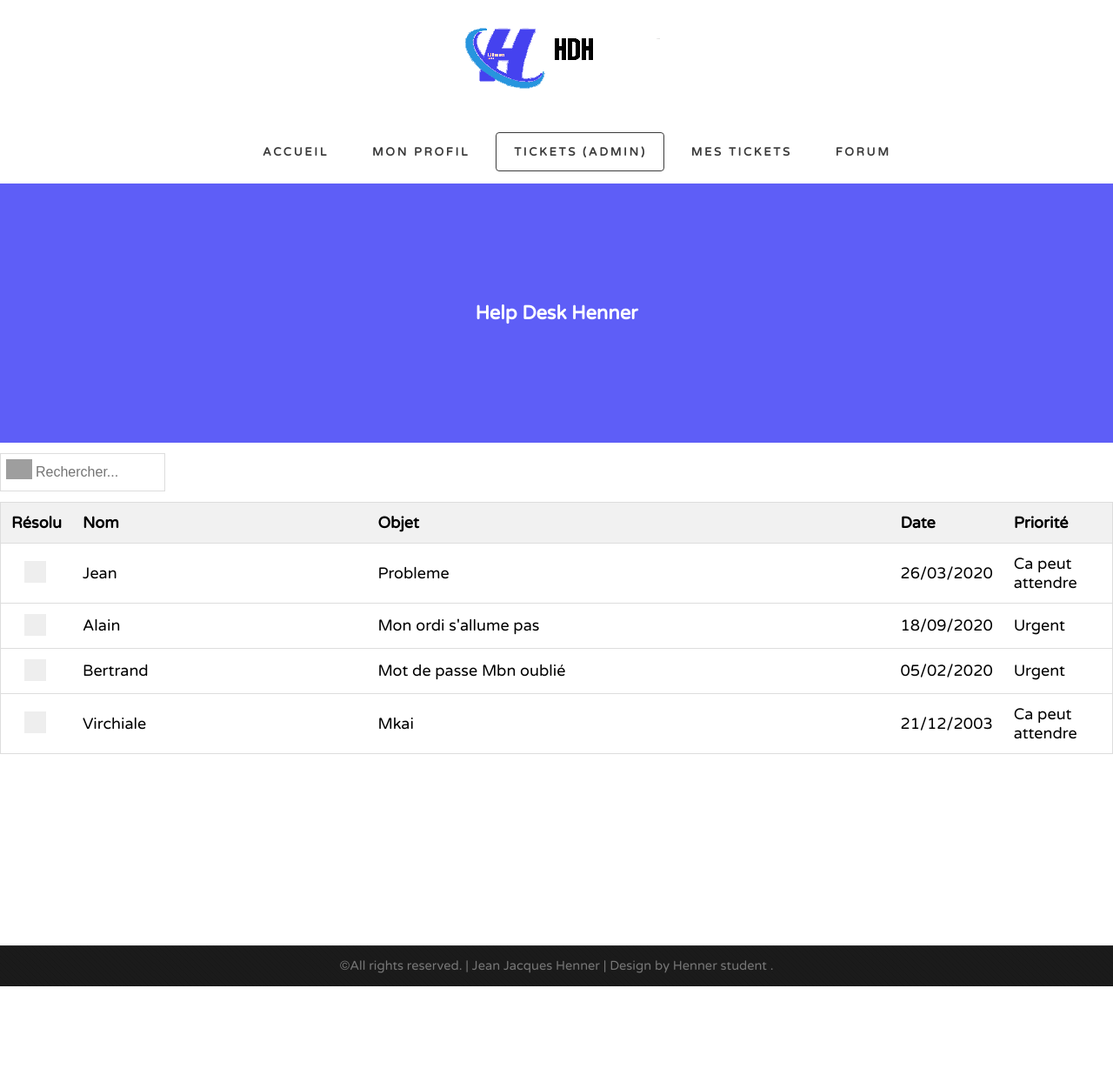
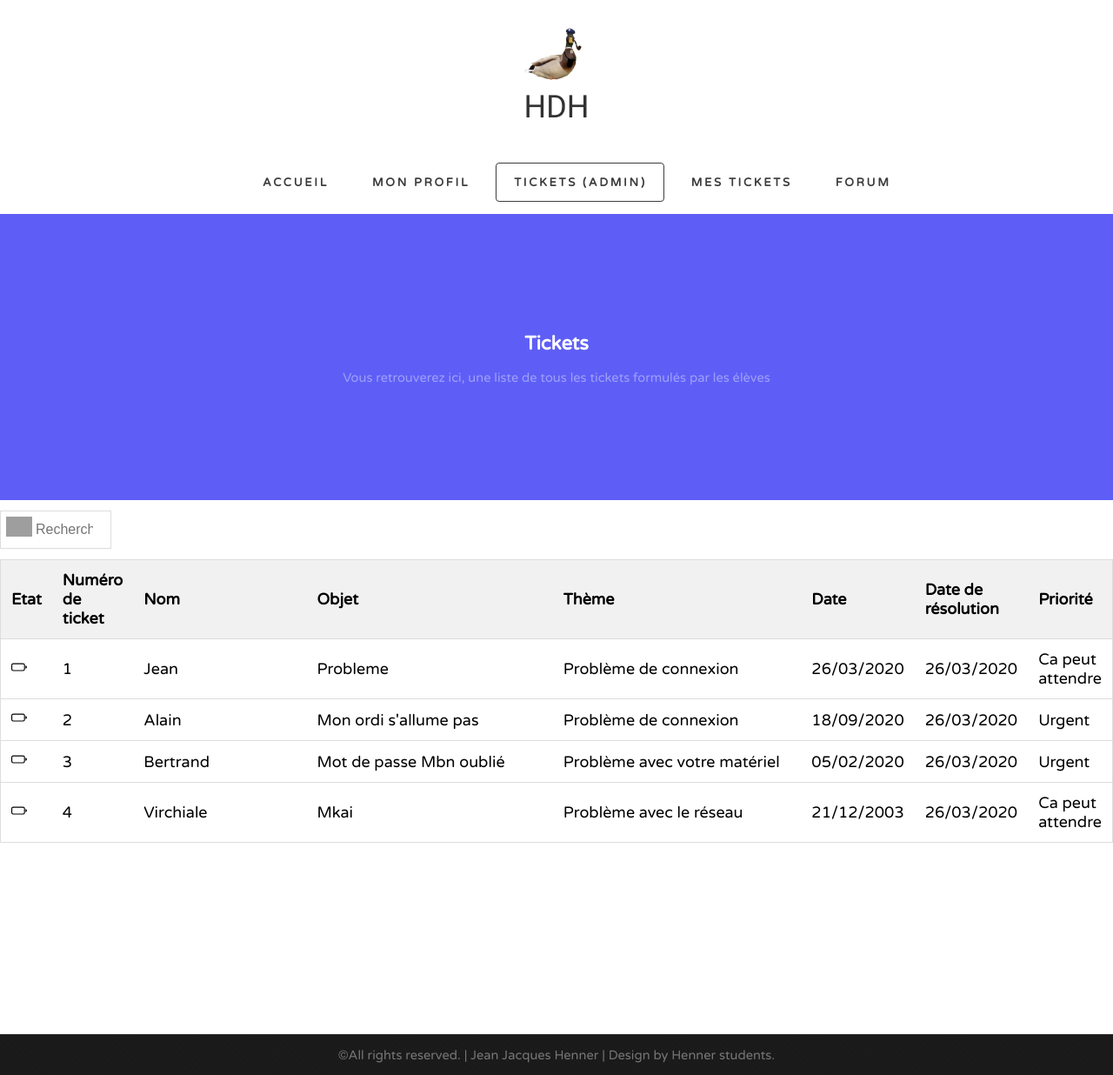
Before and after one commit to Venjoy1230/HDH, a PHP site: page /sdta.html in a window 1280 px wide. Shown: the whole page at 87% size. Before the commit the page ends 1134 px from the top, so only its background shows below. Run offline with PHP 8.4, Linux system fonts and the light colour scheme; grey boxes are pictures that could not be loaded.

Commit message:
rajout d'info sur ticket+changement d'état

```diff
--- a/sdta.css
+++ b/sdta.css
@@ -1,26 +1,41 @@
   #myInput {
-    background-image: url('https://discordemoji.com/assets/img/icons/search-icon.png'); /* Add a search icon to input */
+      background-image: url('https://discordemoji.com/assets/img/icons/search-icon.png');
+      /* Add a search icon to input */
       background-size: 30px;
-    background-position: 6px 6px; /* Position the search icon */
-    background-repeat: no-repeat; /* Do not repeat the icon image */
-    width: 10%; /* Full-width */
-    font-size: 16px; /* Increase font-size */
-    padding: 12px 20px 12px 40px; /* Add some padding */
-    border: 1px solid #ddd; /* Add a grey border */
-    margin-top: 12px ;
-    margin-bottom: 12px; /* Add some space below the input */
+      background-position: 6px 6px;
+      /* Position the search icon */
+      background-repeat: no-repeat;
+      /* Do not repeat the icon image */
+      width: 10%;
+      /* Full-width */
+      font-size: 16px;
+      /* Increase font-size */
+      padding: 12px 20px 12px 40px;
+      /* Add some padding */
+      border: 1px solid #ddd;
+      /* Add a grey border */
+      margin-top: 12px;
+      margin-bottom: 12px;
+      /* Add some space below the input */
   }
 
   #myTable {
-    border-collapse: collapse; /* Collapse borders */
-    width: 100%; /* Full-width */
-    border: 1px solid #ddd; /* Add a grey border */
-    font-size: 18px; /* Increase font-size */
+      border-collapse: collapse;
+      /* Collapse borders */
+      width: 100%;
+      /* Full-width */
+      border: 1px solid #ddd;
+      /* Add a grey border */
+      font-size: 18px;
+      /* Increase font-size */
   }
 
-  #myTable th, #myTable td {
-    text-align: left; /* Left-align text */
-    padding: 12px; /* Add padding */
+  #myTable th,
+  #myTable td {
+      text-align: left;
+      /* Left-align text */
+      padding: 12px;
+      /* Add padding */
   }
 
   #myTable tr {
@@ -28,20 +43,19 @@
       border-bottom: 1px solid #ddd;
   }
 
-  #myTable tr.header, #myTable tr:hover {
+  #myTable tr.header,
+  #myTable tr:hover {
       /* Add a grey background color to the table header and on hover */
       background-color: #f1f1f1;
   }
+  /* The container */
 
-
-
-  /* The container */
   #myTable .container1 {
       display: block;
       position: relative;
       padding-left: 35px;
       margin-bottom: 27px;
-    margin-left: 15px ;
+      margin-left: 15px;
       cursor: pointer;
       font-size: 22px;
       -webkit-user-select: none;
@@ -49,8 +63,8 @@
       -ms-user-select: none;
       user-select: none;
   }
+  /* Hide the browser's default checkbox */
 
-  /* Hide the browser's default checkbox */
   #myTable .container1 input {
       position: absolute;
       opacity: 0;
@@ -58,8 +72,8 @@
       height: 0;
       width: 0;
   }
+  /* Create a custom checkbox */
 
-  /* Create a custom checkbox */
   #myTable .checkmark {
       position: absolute;
       top: 0;
@@ -68,30 +82,30 @@
       width: 25px;
       background-color: #eee;
   }
+  /* On mouse-over, add a grey background color */
 
-  /* On mouse-over, add a grey background color */
-  #myTable .container1:hover input ~ .checkmark {
+  #myTable .container1:hover input~.checkmark {
       background-color: #ccc;
   }
+  /* When the checkbox is checked, add a blue background */
 
-  /* When the checkbox is checked, add a blue background */
-  #myTable .container1 input:checked ~ .checkmark {
+  #myTable .container1 input:checked~.checkmark {
       background-color: rgb(94, 94, 247);
   }
+  /* Create the checkmark/indicator (hidden when not checked) */
 
-  /* Create the checkmark/indicator (hidden when not checked) */
   #myTable .checkmark:after {
       content: "";
       position: absolute;
       display: none;
   }
+  /* Show the checkmark when checked */
 
-  /* Show the checkmark when checked */
-  #myTable .container1 input:checked ~ .checkmark:after {
+  #myTable .container1 input:checked~.checkmark:after {
       display: block;
   }
+  /* Style the checkmark/indicator */
 
-  /* Style the checkmark/indicator */
   #myTable .container1 .checkmark:after {
       left: 9px;
       top: 5px;
@@ -103,3 +117,131 @@
       -ms-transform: rotate(45deg);
       transform: rotate(45deg);
   }
+  /* Full-width input fields */
+
+  .modal input[type=text],
+  .modal textarea {
+      width: 100%;
+      padding: 15px;
+      margin: 5px 0 22px 0;
+      display: inline-block;
+      border: none;
+      background: #f1f1f1;
+  }
+  /* Add a background color when the inputs get focus */
+
+  .modal input[type=text]:focus,
+  .modal textarea:focus {
+      background-color: #ddd;
+      outline: none;
+  }
+  /* Set a style for all buttons */
+
+  .clearfix button {
+      background-color: #4CAF50;
+      color: white;
+      padding: 14px 20px;
+      margin: 8px 0px;
+      border: none;
+      cursor: pointer;
+      width: 50%;
+      opacity: 0.9;
+  }
+
+  .clearfix button:hover {
+      opacity: 1;
+  }
+  /* Extra styles for the cancel button */
+
+  .clearfix .cancelbtn {
+      padding: 14px 10px;
+      background-color: #f44336;
+  }
+  /* Float cancel and signup buttons and add an equal width */
+
+  .clearfix .cancelbtn,
+  .clearfix .signupbtn {
+      float: left;
+      width: 50%;
+  }
+
+  * {
+      box-sizing: border-box;
+  }
+  /* Add padding to container elements */
+
+  .container3 {
+      padding: 16px;
+  }
+  /* The Modal (background) */
+
+  .modal {
+      display: none;
+      /* Hidden by default */
+      position: fixed;
+      /* Stay in place */
+      z-index: 1;
+      /* Sit on top */
+      left: 0;
+      top: 0;
+      width: 100%;
+      /* Full width */
+      height: 100%;
+      /* Full height */
+      overflow: auto;
+      /* Enable scroll if needed */
+      background-color: #474e5d;
+      padding-top: 50px;
+  }
+  /* Modal Content/Box */
+
+  .modal-content {
+      background-color: #fefefe;
+      margin: 5% auto 15% auto;
+      /* 5% from the top, 15% from the bottom and centered */
+      border: 1px solid #888;
+      width: 80%;
+      /* Could be more or less, depending on screen size */
+  }
+  /* Style the horizontal ruler */
+
+  hr {
+      border: 1px solid #f1f1f1;
+      margin-bottom: 25px;
+  }
+  /* The Close Button (x) */
+
+  .close {
+      position: absolute;
+      right: 35px;
+      top: 15px;
+      font-size: 40px;
+      font-weight: bold;
+      color: #f1f1f1;
+  }
+
+  .close:hover,
+  .close:focus {
+      color: #f44336;
+      cursor: pointer;
+  }
+  /* Clear floats */
+
+  .clearfix::after {
+      content: "";
+      clear: both;
+      display: table;
+  }
+  /* Change styles for cancel button and signup button on extra small screens */
+
+  @media screen and (max-width: 300px) {
+      .cancelbtn,
+      .signupbtn {
+          width: 100%;
+      }
+  }
+
+  #encours,
+  #resol {
+      display: none;
+  }
--- a/sdta.html
+++ b/sdta.html
@@ -1,5 +1,6 @@
 <!DOCTYPE html PUBLIC "-//W3C//DTD XHTML 1.0 Strict//EN" "http://www.w3.org/TR/xhtml1/DTD/xhtml1-strict.dtd">
 <html xmlns="http://www.w3.org/1999/xhtml">
+
 <head>
     <meta http-equiv="Content-Type" content="text/html; charset=utf-8" />
     <title>Suivi des tickets (admin)</title>
@@ -8,23 +9,24 @@
     <link href="http://fonts.googleapis.com/css?family=Varela+Round" rel="stylesheet" />
     <link href="default.css" rel="stylesheet" type="text/css" media="all" />
     <link href="fonts.css" rel="stylesheet" type="text/css" media="all" />
-  <link rel="stylesheet" href="sdta.css" type="text/css" media="all"/>
+    <link rel="stylesheet" href="sdta.css" type="text/css" media="all" />
 
 
 </head>
+
 <body>
     <div id="wrapper1">
         <div id="header-wrapper">
             <div id="header" class="container">
-        <div id="logo"><img src="images/logo.png" alt="logo"></span>
+                <div id="logo"><img src="images/rober.png" alt="logo"></span>
                 </div>
                 <div id="menu">
                     <ul>
-            <li ><a href="index.html" accesskey="1" title="">Accueil</a></li>
-            <li><a href="#" accesskey="2" title="">Mon profil</a></li>
+                        <li><a href="index.html" accesskey="1" title="">Accueil</a></li>
+                        <li><a href="MonProfil.html" accesskey="2" title="">Mon profil</a></li>
                         <li class="current_page_item"><a href="sdta.html" accesskey="3" title="">Tickets (Admin)</a></li>
                         <li><a href="mes-tickets.html" accesskey="4" title="">Mes Tickets</a></li>
-            <li><a href="#Forum" accesskey="5" title="">Forum</a></li>
+                        <li><a href="forum.html" accesskey="5" title="">Forum</a></li>
                     </ul>
                 </div>
             </div>
@@ -33,75 +35,160 @@
         <div id="wrapper2">
             <div id="welcome" class="container">
                 <div class="title">
-				<h2>Help Desk Henner</h2>
+                    <h2>Tickets</h2>
+                    <p>Vous retrouverez ici, une liste de tous les tickets formulés par les élèves</p>
                 </div>
             </div>
             <div id="wrapper3">
                 <input type="text" id="myInput" onkeyup="myFunction()" placeholder="Rechercher...">
+                <div id="id01" class="modal">
+                    <span onclick="document.getElementById('id01').style.display='none'" class="close" title="Close Modal">&times;</span>
+                    <form class="modal-content">
+                        <div class="container3">
+                            <div class="clearfix">
+                                <button type="button" onclick="encours()" class="cancelbtn">En cours</button>
+                                <button id="soum" onclick="resol()" type="button">Résolu</button>
+                            </div>
+                        </div>
+                    </form>
+                </div>
 
                 <table id="myTable">
                     <tr class="header">
-      <th style="width:2%;">Résolu</th>
-      <th style="width:28%;">Nom</th>
-      <th style="width:50%;">Objet</th>
+                        <th style="width:2%;">Etat</th>
+                        <th style="width:5%;">Numéro de ticket</th>
+                        <th style="width:20%;">Nom</th>
+                        <th style="width:30%;">Objet</th>
+                        <th style="width:30%;">Thème</th>
                         <th style="width:10%;">Date</th>
+                        <th style="width:10%;">Date de résolution</th>
                         <th style="width:10%;">Priorité</th>
                     </tr>
-    <tr>
+                    <tr onclick="document.getElementById('id01').style.display='block'">
                         <td>
-        <label class="container1">
-          <input type="checkbox" >
-          <span class="checkmark"></span>
-          </label>
+
+                            <svg id="encours" width="1em" height="1em" viewBox="0 0 16 16" fill="currentColor" xmlns="http://www.w3.org/2000/svg">
+                              <path d="M14.5 9.5a1.5 1.5 0 0 0 0-3v3z"/>
+                              <path fill-rule="evenodd" d="M9.585 2.568a.5.5 0 0 1 .226.58L8.677 6.832h1.99a.5.5 0 0 1 .364.843l-5.334 5.667a.5.5 0 0 1-.842-.49L5.99 9.167H4a.5.5 0 0 1-.364-.843l5.333-5.667a.5.5 0 0 1 .616-.09z"/>
+                              <path fill-rule="evenodd" d="M6.332 4H2a2 2 0 0 0-2 2v4a2 2 0 0 0 2 2h2.072l.307-1H2a1 1 0 0 1-1-1V6a1 1 0 0 1 1-1h3.391l.941-1zM4.45 6H2v4h1.313a1.5 1.5 0 0 1-.405-2.361L4.45 6zm.976 5l-.308 1H6.96l.21-.224h.001l.73-.776H6.53l-.085.09.028-.09H5.426zm1.354-1H5.733l.257-.833H4a.5.5 0 0 1-.364-.843l.793-.843L5.823 6h1.373L5.157 8.167h1.51a.5.5 0 0 1 .478.647L6.78 10zm.69 0h1.374l1.394-1.482.793-.842a.5.5 0 0 0-.364-.843h-1.99L8.933 6H7.887l-.166.54-.199.646A.5.5 0 0 0 8 7.833h1.51L7.47 10zm.725-5H9.24l.308-1H7.706l-.942 1h1.374l.085-.09-.028.09zm2.4-1l-.308 1H12a1 1 0 0 1 1 1v4a1 1 0 0 1-1 1H9.276l-.942 1H12a2 2 0 0 0 2-2V6a2 2 0 0 0-2-2h-1.405zm-.378 6H12V8.02a1.499 1.499 0 0 1-.241.341L10.217 10zM12 6.646V6h-.646a1.5 1.5 0 0 1 .646.646z"/>
+                            </svg>
+                            <svg id="resol" width="1em" height="1em" viewBox="0 0 16 16" fill="currentColor" xmlns="http://www.w3.org/2000/svg">
+                              <path fill-rule="evenodd" d="M12 5H2a1 1 0 0 0-1 1v4a1 1 0 0 0 1 1h10a1 1 0 0 0 1-1V6a1 1 0 0 0-1-1zM2 4a2 2 0 0 0-2 2v4a2 2 0 0 0 2 2h10a2 2 0 0 0 2-2V6a2 2 0 0 0-2-2H2z"/>
+                              <path d="M2 6h10v4H2V6zm12.5 3.5a1.5 1.5 0 0 0 0-3v3z"/>
+                            </svg>
+                            <svg id="attente" width="1em" height="1em" viewBox="0 0 16 16" fill="currentColor" xmlns="http://www.w3.org/2000/svg">
+                              <path fill-rule="evenodd" d="M12 5H2a1 1 0 0 0-1 1v4a1 1 0 0 0 1 1h10a1 1 0 0 0 1-1V6a1 1 0 0 0-1-1zM2 4a2 2 0 0 0-2 2v4a2 2 0 0 0 2 2h10a2 2 0 0 0 2-2V6a2 2 0 0 0-2-2H2z"/>
+                              <path d="M14.5 9.5a1.5 1.5 0 0 0 0-3v3z"/>
+                            </svg>
+
                         </td>
-      <td onclick="window.open('https://www.google.com/')">Jean </td>
-      <td onclick="window.open('https://www.google.com/')">Probleme</td>
-      <td onclick="window.open('https://www.google.com/')">26/03/2020</td>
-      <td onclick="window.open('https://www.google.com/')">Ca peut attendre</td>
+                        <td>1 </td>
+                        <td>Jean </td>
+                        <td>Probleme</td>
+                        <td>Problème de connexion </td>
+                        <td>26/03/2020</td>
+                        <td>26/03/2020</td>
+                        <td>Ca peut attendre</td>
                     </tr>
-    <tr >
+                    <tr onclick="document.getElementById('id01').style.display='block'">
                         <td>
-        <label class="container1">
-          <input type="checkbox" >
-          <span class="checkmark"></span>
-          </label>
+
+                            <svg id="encours" width="1em" height="1em" viewBox="0 0 16 16" fill="currentColor" xmlns="http://www.w3.org/2000/svg">
+                              <path d="M14.5 9.5a1.5 1.5 0 0 0 0-3v3z" />
+                              <path fill-rule="evenodd"
+                                d="M9.585 2.568a.5.5 0 0 1 .226.58L8.677 6.832h1.99a.5.5 0 0 1 .364.843l-5.334 5.667a.5.5 0 0 1-.842-.49L5.99 9.167H4a.5.5 0 0 1-.364-.843l5.333-5.667a.5.5 0 0 1 .616-.09z" />
+                              <path fill-rule="evenodd"
+                                d="M6.332 4H2a2 2 0 0 0-2 2v4a2 2 0 0 0 2 2h2.072l.307-1H2a1 1 0 0 1-1-1V6a1 1 0 0 1 1-1h3.391l.941-1zM4.45 6H2v4h1.313a1.5 1.5 0 0 1-.405-2.361L4.45 6zm.976 5l-.308 1H6.96l.21-.224h.001l.73-.776H6.53l-.085.09.028-.09H5.426zm1.354-1H5.733l.257-.833H4a.5.5 0 0 1-.364-.843l.793-.843L5.823 6h1.373L5.157 8.167h1.51a.5.5 0 0 1 .478.647L6.78 10zm.69 0h1.374l1.394-1.482.793-.842a.5.5 0 0 0-.364-.843h-1.99L8.933 6H7.887l-.166.54-.199.646A.5.5 0 0 0 8 7.833h1.51L7.47 10zm.725-5H9.24l.308-1H7.706l-.942 1h1.374l.085-.09-.028.09zm2.4-1l-.308 1H12a1 1 0 0 1 1 1v4a1 1 0 0 1-1 1H9.276l-.942 1H12a2 2 0 0 0 2-2V6a2 2 0 0 0-2-2h-1.405zm-.378 6H12V8.02a1.499 1.499 0 0 1-.241.341L10.217 10zM12 6.646V6h-.646a1.5 1.5 0 0 1 .646.646z" />
+                            </svg>
+                            <svg id="resol" width="1em" height="1em" viewBox="0 0 16 16" fill="currentColor" xmlns="http://www.w3.org/2000/svg">
+                              <path fill-rule="evenodd"
+                                d="M12 5H2a1 1 0 0 0-1 1v4a1 1 0 0 0 1 1h10a1 1 0 0 0 1-1V6a1 1 0 0 0-1-1zM2 4a2 2 0 0 0-2 2v4a2 2 0 0 0 2 2h10a2 2 0 0 0 2-2V6a2 2 0 0 0-2-2H2z" />
+                              <path d="M2 6h10v4H2V6zm12.5 3.5a1.5 1.5 0 0 0 0-3v3z" />
+                            </svg>
+                            <svg id="attente" width="1em" height="1em" viewBox="0 0 16 16" fill="currentColor" xmlns="http://www.w3.org/2000/svg">
+                              <path fill-rule="evenodd"
+                                d="M12 5H2a1 1 0 0 0-1 1v4a1 1 0 0 0 1 1h10a1 1 0 0 0 1-1V6a1 1 0 0 0-1-1zM2 4a2 2 0 0 0-2 2v4a2 2 0 0 0 2 2h10a2 2 0 0 0 2-2V6a2 2 0 0 0-2-2H2z" />
+                              <path d="M14.5 9.5a1.5 1.5 0 0 0 0-3v3z" />
+                            </svg>
+
                         </td>
-      <td onclick="window.open('https://www.google.com/')">Alain</td>
-      <td onclick="window.open('https://www.google.com/')">Mon ordi s'allume pas</td>
-      <td onclick="window.open('https://www.google.com/')">18/09/2020</td>
-      <td onclick="window.open('https://www.google.com/')">Urgent</td>
+                        <td>2 </td>
+                        <td>Alain</td>
+                        <td>Mon ordi s'allume pas</td>
+                        <td>Problème de connexion </td>
+                        <td>18/09/2020</td>
+                        <td>26/03/2020</td>
+                        <td>Urgent</td>
                     </tr>
-    <tr>
+                    <tr onclick="document.getElementById('id01').style.display='block'">
                         <td>
-        <label class="container1">
-          <input type="checkbox" >
-          <span class="checkmark"></span>
-          </label>
+
+                            <svg id="encours" width="1em" height="1em" viewBox="0 0 16 16" fill="currentColor" xmlns="http://www.w3.org/2000/svg">
+                              <path d="M14.5 9.5a1.5 1.5 0 0 0 0-3v3z" />
+                              <path fill-rule="evenodd"
+                                d="M9.585 2.568a.5.5 0 0 1 .226.58L8.677 6.832h1.99a.5.5 0 0 1 .364.843l-5.334 5.667a.5.5 0 0 1-.842-.49L5.99 9.167H4a.5.5 0 0 1-.364-.843l5.333-5.667a.5.5 0 0 1 .616-.09z" />
+                              <path fill-rule="evenodd"
+                                d="M6.332 4H2a2 2 0 0 0-2 2v4a2 2 0 0 0 2 2h2.072l.307-1H2a1 1 0 0 1-1-1V6a1 1 0 0 1 1-1h3.391l.941-1zM4.45 6H2v4h1.313a1.5 1.5 0 0 1-.405-2.361L4.45 6zm.976 5l-.308 1H6.96l.21-.224h.001l.73-.776H6.53l-.085.09.028-.09H5.426zm1.354-1H5.733l.257-.833H4a.5.5 0 0 1-.364-.843l.793-.843L5.823 6h1.373L5.157 8.167h1.51a.5.5 0 0 1 .478.647L6.78 10zm.69 0h1.374l1.394-1.482.793-.842a.5.5 0 0 0-.364-.843h-1.99L8.933 6H7.887l-.166.54-.199.646A.5.5 0 0 0 8 7.833h1.51L7.47 10zm.725-5H9.24l.308-1H7.706l-.942 1h1.374l.085-.09-.028.09zm2.4-1l-.308 1H12a1 1 0 0 1 1 1v4a1 1 0 0 1-1 1H9.276l-.942 1H12a2 2 0 0 0 2-2V6a2 2 0 0 0-2-2h-1.405zm-.378 6H12V8.02a1.499 1.499 0 0 1-.241.341L10.217 10zM12 6.646V6h-.646a1.5 1.5 0 0 1 .646.646z" />
+                            </svg>
+                            <svg id="resol" width="1em" height="1em" viewBox="0 0 16 16" fill="currentColor" xmlns="http://www.w3.org/2000/svg">
+                              <path fill-rule="evenodd"
+                                d="M12 5H2a1 1 0 0 0-1 1v4a1 1 0 0 0 1 1h10a1 1 0 0 0 1-1V6a1 1 0 0 0-1-1zM2 4a2 2 0 0 0-2 2v4a2 2 0 0 0 2 2h10a2 2 0 0 0 2-2V6a2 2 0 0 0-2-2H2z" />
+                              <path d="M2 6h10v4H2V6zm12.5 3.5a1.5 1.5 0 0 0 0-3v3z" />
+                            </svg>
+                            <svg id="attente" width="1em" height="1em" viewBox="0 0 16 16" fill="currentColor" xmlns="http://www.w3.org/2000/svg">
+                              <path fill-rule="evenodd"
+                                d="M12 5H2a1 1 0 0 0-1 1v4a1 1 0 0 0 1 1h10a1 1 0 0 0 1-1V6a1 1 0 0 0-1-1zM2 4a2 2 0 0 0-2 2v4a2 2 0 0 0 2 2h10a2 2 0 0 0 2-2V6a2 2 0 0 0-2-2H2z" />
+                              <path d="M14.5 9.5a1.5 1.5 0 0 0 0-3v3z" />
+                            </svg>
+
                         </td>
-      <td onclick="window.open('https://www.google.com/')">Bertrand</td>
-      <td onclick="window.open('https://www.google.com/')">Mot de passe Mbn oublié</td>
-      <td onclick="window.open('https://www.google.com/')">05/02/2020</td>
-      <td onclick="window.open('https://www.google.com/')">Urgent</td>
+                        <td>3 </td>
+                        <td>Bertrand</td>
+                        <td>Mot de passe Mbn oublié</td>
+                        <td>Problème avec votre matériel </td>
+                        <td>05/02/2020</td>
+                        <td>26/03/2020</td>
+                        <td>Urgent</td>
                     </tr>
-    <tr>
+                    <tr onclick="document.getElementById('id01').style.display='block'">
                         <td>
-        <label class="container1">
-        <input type="checkbox" >
-        <span class="checkmark"></span>
-        </label>
+
+                            <svg id="encours" width="1em" height="1em" viewBox="0 0 16 16" fill="currentColor" xmlns="http://www.w3.org/2000/svg">
+                              <path d="M14.5 9.5a1.5 1.5 0 0 0 0-3v3z" />
+                              <path fill-rule="evenodd"
+                                d="M9.585 2.568a.5.5 0 0 1 .226.58L8.677 6.832h1.99a.5.5 0 0 1 .364.843l-5.334 5.667a.5.5 0 0 1-.842-.49L5.99 9.167H4a.5.5 0 0 1-.364-.843l5.333-5.667a.5.5 0 0 1 .616-.09z" />
+                              <path fill-rule="evenodd"
+                                d="M6.332 4H2a2 2 0 0 0-2 2v4a2 2 0 0 0 2 2h2.072l.307-1H2a1 1 0 0 1-1-1V6a1 1 0 0 1 1-1h3.391l.941-1zM4.45 6H2v4h1.313a1.5 1.5 0 0 1-.405-2.361L4.45 6zm.976 5l-.308 1H6.96l.21-.224h.001l.73-.776H6.53l-.085.09.028-.09H5.426zm1.354-1H5.733l.257-.833H4a.5.5 0 0 1-.364-.843l.793-.843L5.823 6h1.373L5.157 8.167h1.51a.5.5 0 0 1 .478.647L6.78 10zm.69 0h1.374l1.394-1.482.793-.842a.5.5 0 0 0-.364-.843h-1.99L8.933 6H7.887l-.166.54-.199.646A.5.5 0 0 0 8 7.833h1.51L7.47 10zm.725-5H9.24l.308-1H7.706l-.942 1h1.374l.085-.09-.028.09zm2.4-1l-.308 1H12a1 1 0 0 1 1 1v4a1 1 0 0 1-1 1H9.276l-.942 1H12a2 2 0 0 0 2-2V6a2 2 0 0 0-2-2h-1.405zm-.378 6H12V8.02a1.499 1.499 0 0 1-.241.341L10.217 10zM12 6.646V6h-.646a1.5 1.5 0 0 1 .646.646z" />
+                            </svg>
+                            <svg id="resol" width="1em" height="1em" viewBox="0 0 16 16" fill="currentColor" xmlns="http://www.w3.org/2000/svg">
+                              <path fill-rule="evenodd"
+                                d="M12 5H2a1 1 0 0 0-1 1v4a1 1 0 0 0 1 1h10a1 1 0 0 0 1-1V6a1 1 0 0 0-1-1zM2 4a2 2 0 0 0-2 2v4a2 2 0 0 0 2 2h10a2 2 0 0 0 2-2V6a2 2 0 0 0-2-2H2z" />
+                              <path d="M2 6h10v4H2V6zm12.5 3.5a1.5 1.5 0 0 0 0-3v3z" />
+                            </svg>
+                            <svg id="attente" width="1em" height="1em" viewBox="0 0 16 16" fill="currentColor" xmlns="http://www.w3.org/2000/svg">
+                              <path fill-rule="evenodd"
+                                d="M12 5H2a1 1 0 0 0-1 1v4a1 1 0 0 0 1 1h10a1 1 0 0 0 1-1V6a1 1 0 0 0-1-1zM2 4a2 2 0 0 0-2 2v4a2 2 0 0 0 2 2h10a2 2 0 0 0 2-2V6a2 2 0 0 0-2-2H2z" />
+                              <path d="M14.5 9.5a1.5 1.5 0 0 0 0-3v3z" />
+                            </svg>
+
                         </td>
-      <td  onclick="window.open('https://www.google.com/')">Virchiale</td>
-      <td  onclick="window.open('https://www.google.com/')">Mkai</td>
-      <td  onclick="window.open('https://www.google.com/')">21/12/2003</td>
-      <td  onclick="window.open('https://www.google.com/')">Ca peut attendre</td>
+                        <td>4 </td>
+                        <td>Virchiale</td>
+                        <td>Mkai</td>
+                        <td>Problème avec le réseau </td>
+                        <td>21/12/2003</td>
+                        <td>26/03/2020</td>
+                        <td>Ca peut attendre</td>
                     </tr>
                 </table>
             </div>
         </div>
     </div>
-<div id="copyright" >
-	<p>&copy;All rights reserved. | Jean Jacques Henner | Design by Henner student </a>.</p>
+    <div id="copyright">
+        <p>&copy;All rights reserved. | Jean Jacques Henner | Design by Henner students</a>.</p>
     </div>
     <script src="bot.js"></script>
+    <script src="Resol.js"></script>
 </body>
+
 </html>
```
Also changed, not shown: Resol.js (added, +13 -0 lines). Lines whose indentation alone changed are shown as unchanged.
